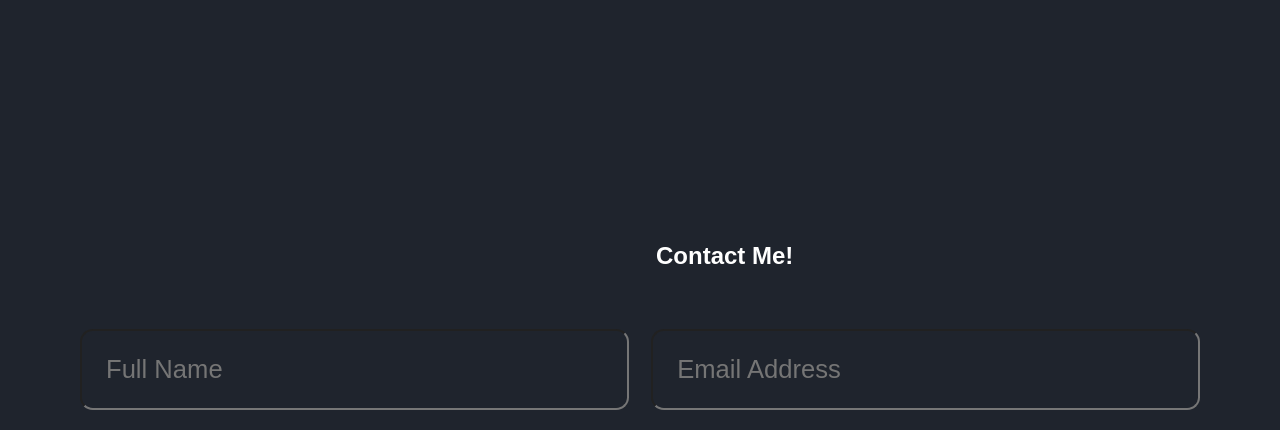
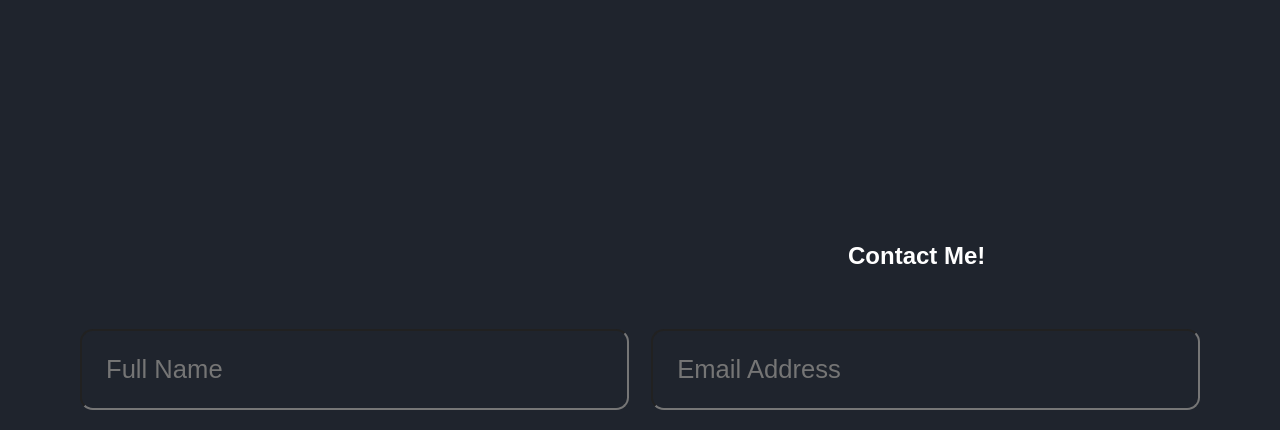
Before and after one commit to Satyam0033/html_css_website, a plain HTML site: page index.html in a window 1280 px wide. Shown: the part 606-1036 px from the top of the page. Drawn offline with nearby package versions, Linux system fonts and the light colour scheme; files whose address does not match are found by name.

Commit message:
Update style.css

```diff
--- a/style.css
+++ b/style.css
@@ -210,7 +210,7 @@ body {
 
 .contact h2 {
     margin-bottom: 3rem;
-    margin-left: 41rem;
+    margin-left: 53rem;
     margin-top: 3rem;
 }
 .contact form {
```
